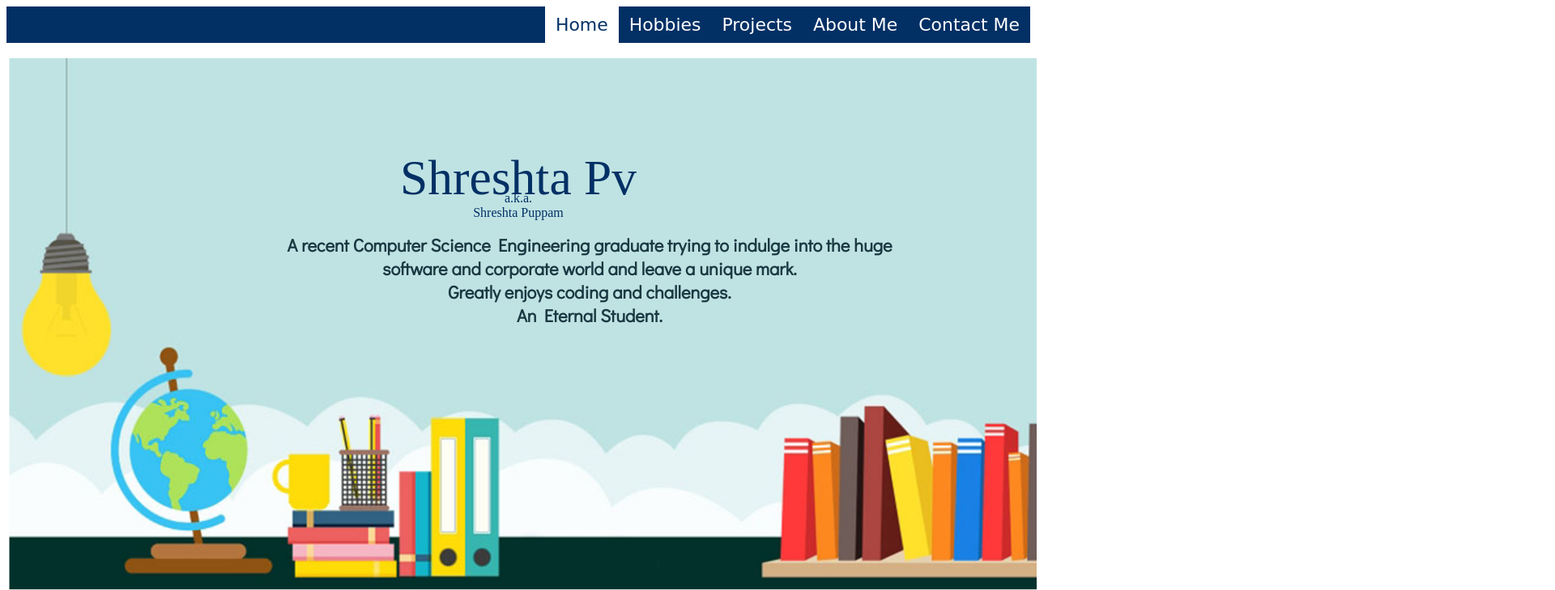
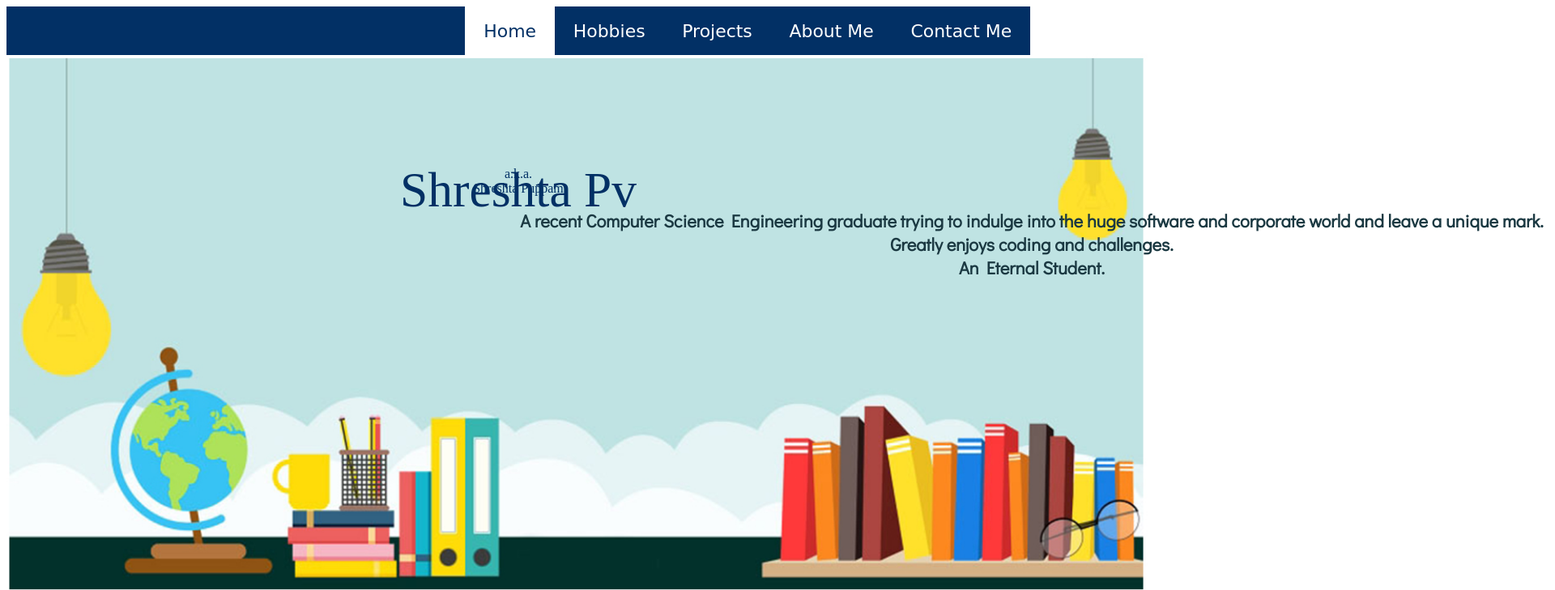
Before and after one commit to shreshtapv/Portfolio, a plain HTML site: page index.html in a window 1280 px wide. Shown: the top 729 px of the page at 81% size, 1920 px wide, since content can reach past the window. Drawn offline with Linux system fonts and the light colour scheme; a web font is replaced by a local one.

Commit message:
Changed pixels to vw

```diff
--- a/index.html
+++ b/index.html
@@ -17,7 +17,7 @@
 	}
 	p {
 		/*margin-top: -60px;*/
-		margin-top: -60px;
+		margin-top: -8.241758241758241vw;
 	}
 	h1 {
 		font-family: "Francois One";
@@ -26,7 +26,8 @@
 		/*font-size: 70px;*/
 	}
 	#sub {
-		padding-left: 320px;
+		/*padding-left: 320px;*/
+		padding-left: 43.956043956043956vw;
 		display:inline-block;
 		margin-top: 0px;
 	}
@@ -42,7 +43,8 @@
 		float: right;
 		color: white;
   		text-align: center;
-  		padding: 10px 13px;
+  		/*padding: 10px 13px;*/
+  		padding: 1.3736263736263736vw 1.7857142857142858vw;
   		text-decoration: none;
   		/*font-size: 25px;*/
   		font-size: 1.7146776406035664vw;
@@ -72,7 +74,8 @@
 		font-weight: 600;
 		/*font-size: 25px;*/
 		font-size: 1.7146776406035664vw;
-		width: 800px;
+		/*width: 800px;*/
+		width: 109.89010989010988vw;
 		/*background-color: black;
 	}*/
 
```
